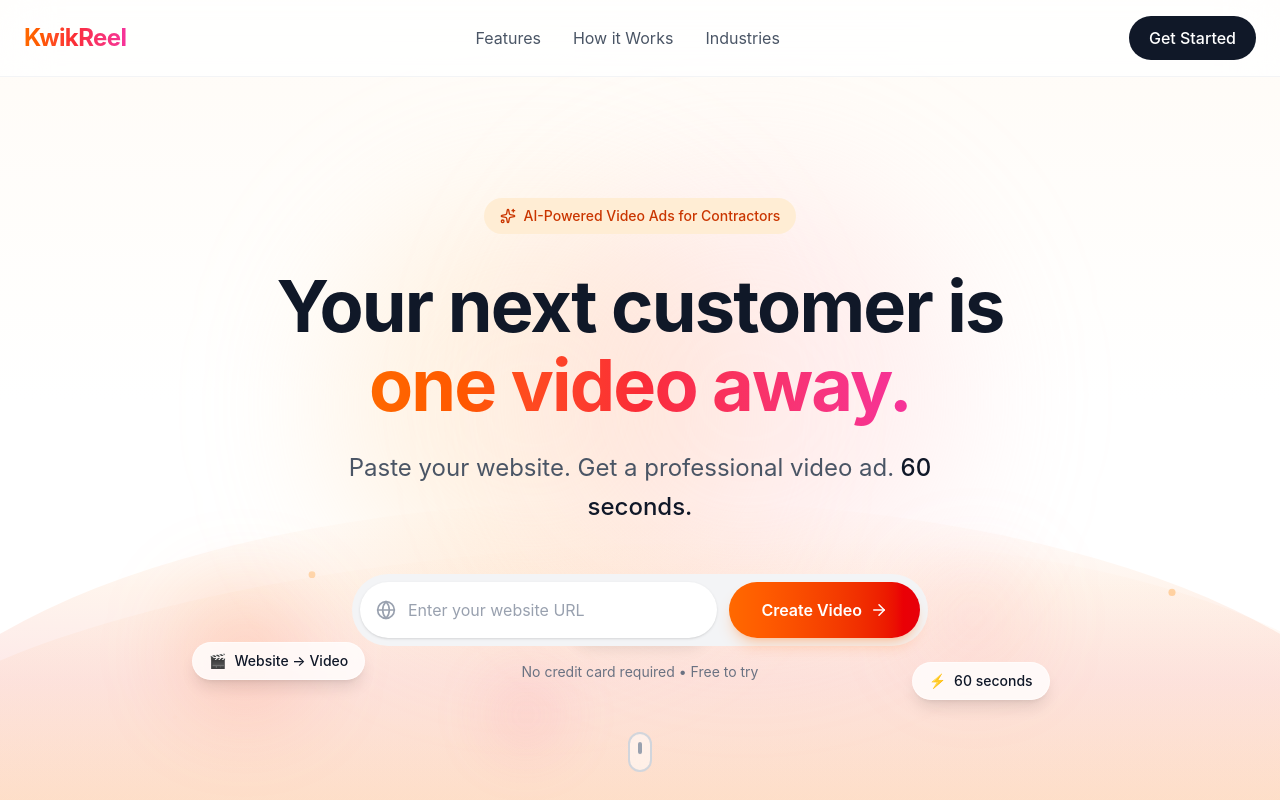
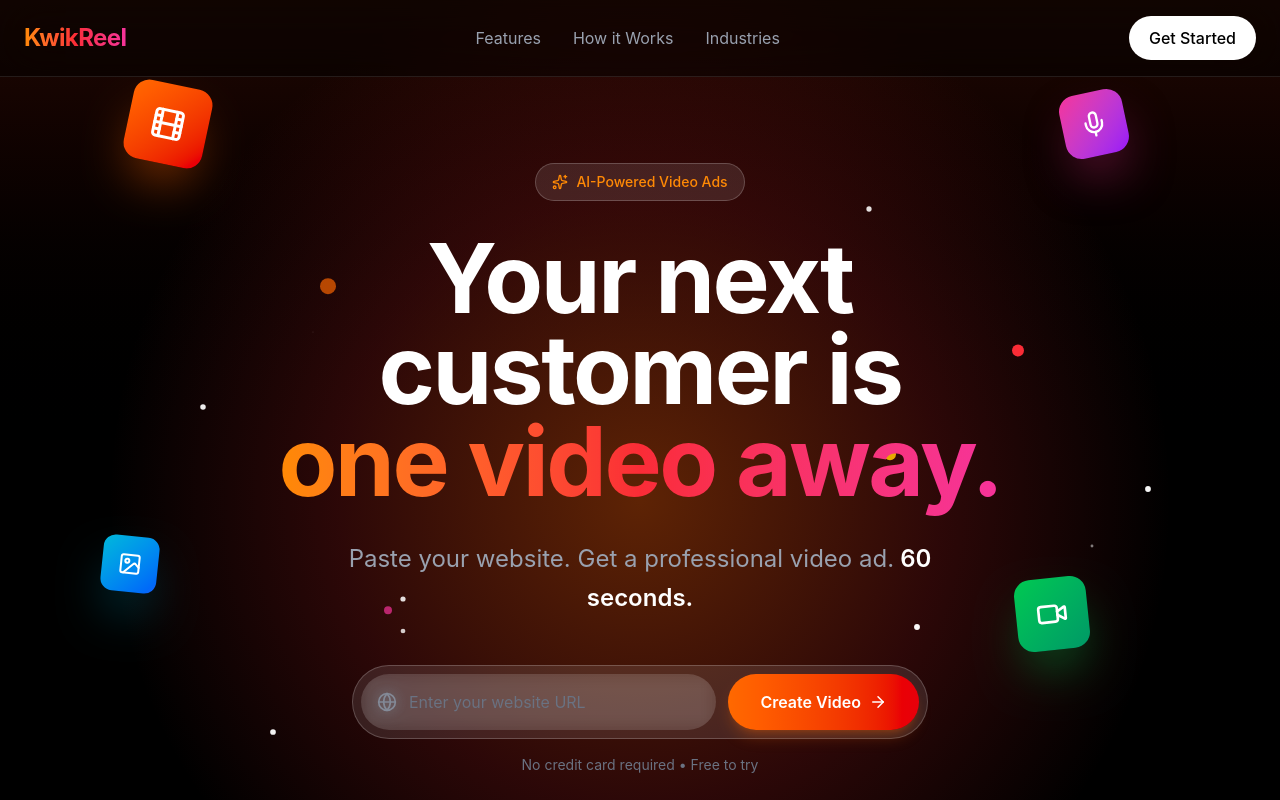
Before and after one commit to biju5555-arch/kwikreel-platform, a Next.js app: page / in a window 1280 px wide. Shown: the top 800 px of the page. Built offline with nearby package versions, Linux system fonts and the light colour scheme.

Commit message:
Olipop-style hero: dark theme, dramatic parallax, floating icons, mouse tracking

```diff
--- a/src/app/page.tsx
+++ b/src/app/page.tsx
@@ -1,16 +1,86 @@
 'use client';
 
-import { useState, useRef } from 'react';
-import { motion, useScroll, useTransform, useInView } from 'framer-motion';
-import { ArrowRight, Play, Sparkles, Zap, Globe, Clock, CheckCircle2, ChevronRight } from 'lucide-react';
+import { useState, useRef, useEffect } from 'react';
+import { motion, useScroll, useTransform, useInView, useMotionValue, useSpring } from 'framer-motion';
+import { ArrowRight, Sparkles, Zap, Globe, Clock, CheckCircle2, ChevronRight, Film, Video, Mic, Image as ImageIcon } from 'lucide-react';
 import Link from 'next/link';
 
 // Animated gradient text component
 function GradientText({ children, className = '' }: { children: React.ReactNode; className?: string }) {
   return (
-    <span className={`bg-gradient-to-r from-orange-500 via-red-500 to-pink-500 bg-clip-text text-transparent ${className}`}>
+    <span className={`bg-gradient-to-r from-orange-400 via-red-500 to-pink-500 bg-clip-text text-transparent ${className}`}>
       {children}
     </span>
+  );
+}
+
+// Parallax floating element
+function FloatingElement({
+  children,
+  className = '',
+  speed = 1,
+  rotateSpeed = 0,
+  delay = 0
+}: {
+  children: React.ReactNode;
+  className?: string;
+  speed?: number;
+  rotateSpeed?: number;
+  delay?: number;
+}) {
+  const ref = useRef(null);
+  const { scrollYProgress } = useScroll();
+  const y = useTransform(scrollYProgress, [0, 1], [0, -200 * speed]);
+  const rotate = useTransform(scrollYProgress, [0, 1], [0, 360 * rotateSpeed]);
+
+  return (
+    <motion.div
+      ref={ref}
+      style={{ y, rotate }}
+      initial={{ opacity: 0, scale: 0 }}
+      animate={{ opacity: 1, scale: 1 }}
+      transition={{
+        duration: 0.8,
+        delay,
+        type: "spring",
+        stiffness: 100
+      }}
+      className={className}
+    >
+      {children}
+    </motion.div>
+  );
+}
+
+// Mouse parallax wrapper
+function MouseParallax({ children, strength = 20 }: { children: React.ReactNode; strength?: number }) {
+  const ref = useRef<HTMLDivElement>(null);
+  const mouseX = useMotionValue(0);
+  const mouseY = useMotionValue(0);
+
+  const springConfig = { damping: 25, stiffness: 150 };
+  const x = useSpring(mouseX, springConfig);
+  const y = useSpring(mouseY, springConfig);
+
+  useEffect(() => {
+    const handleMouseMove = (e: MouseEvent) => {
+      const rect = ref.current?.getBoundingClientRect();
+      if (rect) {
+        const centerX = rect.left + rect.width / 2;
+        const centerY = rect.top + rect.height / 2;
+        mouseX.set((e.clientX - centerX) / strength);
+        mouseY.set((e.clientY - centerY) / strength);
+      }
+    };
+
+    window.addEventListener('mousemove', handleMouseMove);
+    return () => window.removeEventListener('mousemove', handleMouseMove);
+  }, [mouseX, mouseY, strength]);
+
+  return (
+    <motion.div ref={ref} style={{ x, y }}>
+      {children}
+    </motion.div>
   );
 }
 
@@ -85,7 +155,7 @@
     offset: ['start start', 'end start']
   });
 
-  const heroY = useTransform(scrollYProgress, [0, 1], [0, 200]);
+  const heroScale = useTransform(scrollYProgress, [0, 1], [1, 0.8]);
   const heroOpacity = useTransform(scrollYProgress, [0, 0.5], [1, 0]);
 
   const handleGetStarted = () => {
@@ -97,13 +167,13 @@
   };
 
   return (
-    <div className="bg-white text-gray-900 overflow-x-hidden">
+    <div className="bg-black text-white overflow-x-hidden">
       {/* Navigation */}
       <motion.nav
         initial={{ opacity: 0, y: -20 }}
         animate={{ opacity: 1, y: 0 }}
         transition={{ duration: 0.6 }}
-        className="fixed top-0 left-0 right-0 z-50 bg-white/80 backdrop-blur-xl border-b border-gray-100"
+        className="fixed top-0 left-0 right-0 z-50 bg-black/50 backdrop-blur-xl border-b border-white/10"
       >
         <div className="max-w-7xl mx-auto px-6 py-4 flex items-center justify-between">
           <Link href="/" className="flex items-center gap-2">
@@ -112,55 +182,157 @@
             </span>
           </Link>
           <div className="hidden md:flex items-center gap-8">
-            <a href="#features" className="text-gray-600 hover:text-gray-900 transition-colors">Features</a>
-            <a href="#how-it-works" className="text-gray-600 hover:text-gray-900 transition-colors">How it Works</a>
-            <a href="#industries" className="text-gray-600 hover:text-gray-900 transition-colors">Industries</a>
+            <a href="#features" className="text-gray-400 hover:text-white transition-colors">Features</a>
+            <a href="#how-it-works" className="text-gray-400 hover:text-white transition-colors">How it Works</a>
+            <a href="#industries" className="text-gray-400 hover:text-white transition-colors">Industries</a>
           </div>
           <Link
             href="/quick"
-            className="px-5 py-2.5 bg-gray-900 text-white rounded-full font-medium hover:bg-gray-800 transition-colors"
+            className="px-5 py-2.5 bg-white text-black rounded-full font-medium hover:bg-gray-200 transition-colors"
           >
             Get Started
           </Link>
         </div>
       </motion.nav>
 
-      {/* Hero Section */}
-      <section ref={heroRef} className="relative min-h-screen flex items-center justify-center pt-20 overflow-hidden">
-        {/* Animated background gradient */}
-        <div className="absolute inset-0 bg-gradient-to-b from-orange-50/50 via-white to-white" />
+      {/* Hero Section - Olipop Style */}
+      <section ref={heroRef} className="relative min-h-[120vh] flex items-center justify-center overflow-hidden bg-black">
+        {/* Dramatic gradient background */}
+        <div className="absolute inset-0">
+          <div className="absolute inset-0 bg-gradient-to-b from-orange-950/50 via-black to-black" />
           <motion.div
-          className="absolute top-1/4 left-1/4 w-96 h-96 bg-orange-200/30 rounded-full blur-3xl"
+            className="absolute top-0 left-1/2 -translate-x-1/2 w-[1000px] h-[1000px] rounded-full"
+            style={{
+              background: 'radial-gradient(circle, rgba(234,88,12,0.4) 0%, rgba(220,38,38,0.2) 40%, transparent 70%)',
+            }}
             animate={{
               scale: [1, 1.2, 1],
-            x: [0, 50, 0],
-            y: [0, 30, 0],
             }}
             transition={{ duration: 8, repeat: Infinity, ease: "easeInOut" }}
           />
+        </div>
+
+        {/* Floating parallax elements */}
+        <div className="absolute inset-0 pointer-events-none">
+          {/* Large floating icons */}
+          <FloatingElement
+            className="absolute top-[15%] left-[10%]"
+            speed={0.3}
+            delay={0.2}
+          >
+            <MouseParallax strength={30}>
+              <div className="w-20 h-20 rounded-2xl bg-gradient-to-br from-orange-500 to-red-600 flex items-center justify-center shadow-2xl shadow-orange-500/50 rotate-12">
+                <Film className="text-white" size={36} />
+              </div>
+            </MouseParallax>
+          </FloatingElement>
+
+          <FloatingElement
+            className="absolute top-[20%] right-[12%]"
+            speed={0.5}
+            delay={0.4}
+          >
+            <MouseParallax strength={25}>
+              <div className="w-16 h-16 rounded-2xl bg-gradient-to-br from-pink-500 to-purple-600 flex items-center justify-center shadow-2xl shadow-pink-500/50 -rotate-12">
+                <Mic className="text-white" size={28} />
+              </div>
+            </MouseParallax>
+          </FloatingElement>
+
+          <FloatingElement
+            className="absolute bottom-[30%] left-[8%]"
+            speed={0.4}
+            delay={0.6}
+          >
+            <MouseParallax strength={35}>
+              <div className="w-14 h-14 rounded-xl bg-gradient-to-br from-cyan-500 to-blue-600 flex items-center justify-center shadow-2xl shadow-cyan-500/50 rotate-6">
+                <ImageIcon className="text-white" size={24} />
+              </div>
+            </MouseParallax>
+          </FloatingElement>
+
+          <FloatingElement
+            className="absolute bottom-[25%] right-[15%]"
+            speed={0.35}
+            delay={0.8}
+          >
+            <MouseParallax strength={28}>
+              <div className="w-18 h-18 rounded-2xl bg-gradient-to-br from-green-500 to-emerald-600 flex items-center justify-center shadow-2xl shadow-green-500/50 -rotate-6 p-4">
+                <Video className="text-white" size={32} />
+              </div>
+            </MouseParallax>
+          </FloatingElement>
+
+          {/* Floating orbs */}
           <motion.div
-          className="absolute bottom-1/4 right-1/4 w-96 h-96 bg-red-200/30 rounded-full blur-3xl"
+            className="absolute top-[30%] left-[25%] w-4 h-4 rounded-full bg-orange-500"
             animate={{
-            scale: [1.2, 1, 1.2],
-            x: [0, -50, 0],
               y: [0, -30, 0],
+              opacity: [0.5, 1, 0.5],
             }}
-          transition={{ duration: 8, repeat: Infinity, ease: "easeInOut" }}
+            transition={{ duration: 3, repeat: Infinity, delay: 0 }}
+          />
+          <motion.div
+            className="absolute top-[40%] right-[20%] w-3 h-3 rounded-full bg-red-500"
+            animate={{
+              y: [0, -40, 0],
+              opacity: [0.5, 1, 0.5],
+            }}
+            transition={{ duration: 4, repeat: Infinity, delay: 0.5 }}
+          />
+          <motion.div
+            className="absolute bottom-[35%] left-[30%] w-2 h-2 rounded-full bg-pink-500"
+            animate={{
+              y: [0, -25, 0],
+              opacity: [0.5, 1, 0.5],
+            }}
+            transition={{ duration: 2.5, repeat: Infinity, delay: 1 }}
+          />
+          <motion.div
+            className="absolute top-[50%] right-[30%] w-3 h-3 rounded-full bg-yellow-500"
+            animate={{
+              y: [0, -35, 0],
+              opacity: [0.5, 1, 0.5],
+            }}
+            transition={{ duration: 3.5, repeat: Infinity, delay: 1.5 }}
           />
 
+          {/* Sparkle particles */}
+          {[...Array(12)].map((_, i) => (
             <motion.div
-          style={{ y: heroY, opacity: heroOpacity }}
-          className="relative z-10 max-w-5xl mx-auto px-6 text-center"
+              key={i}
+              className="absolute w-1 h-1 rounded-full bg-white"
+              style={{
+                top: `${20 + Math.random() * 60}%`,
+                left: `${10 + Math.random() * 80}%`,
+              }}
+              animate={{
+                opacity: [0, 1, 0],
+                scale: [0, 1.5, 0],
+              }}
+              transition={{
+                duration: 2 + Math.random() * 2,
+                repeat: Infinity,
+                delay: Math.random() * 3,
+              }}
+            />
+          ))}
+        </div>
+
+        {/* Main content */}
+        <motion.div
+          style={{ scale: heroScale, opacity: heroOpacity }}
+          className="relative z-10 max-w-5xl mx-auto px-6 text-center pt-20"
         >
           {/* Badge */}
           <motion.div
             initial={{ opacity: 0, y: 20 }}
             animate={{ opacity: 1, y: 0 }}
             transition={{ duration: 0.6, delay: 0.2 }}
-            className="inline-flex items-center gap-2 px-4 py-2 bg-orange-100 rounded-full text-orange-700 text-sm font-medium mb-8"
+            className="inline-flex items-center gap-2 px-4 py-2 bg-white/10 backdrop-blur-sm rounded-full text-orange-400 text-sm font-medium mb-8 border border-white/20"
           >
             <Sparkles size={16} />
-            AI-Powered Video Ads for Contractors
+            AI-Powered Video Ads
           </motion.div>
 
           {/* Main headline */}
@@ -168,9 +340,11 @@
             initial={{ opacity: 0, y: 30 }}
             animate={{ opacity: 1, y: 0 }}
             transition={{ duration: 0.8, delay: 0.3 }}
-            className="text-5xl sm:text-6xl md:text-7xl font-bold tracking-tight leading-[1.1] mb-6"
+            className="text-5xl sm:text-7xl md:text-8xl font-bold tracking-tight leading-[0.95] mb-8"
           >
-            Your next customer is
+            <span className="text-white">Your next</span>
+            <br />
+            <span className="text-white">customer is</span>
             <br />
             <GradientText>one video away.</GradientText>
           </motion.h1>
@@ -180,10 +354,10 @@
             initial={{ opacity: 0, y: 30 }}
             animate={{ opacity: 1, y: 0 }}
             transition={{ duration: 0.8, delay: 0.4 }}
-            className="text-xl md:text-2xl text-gray-600 mb-12 max-w-2xl mx-auto leading-relaxed"
+            className="text-xl md:text-2xl text-gray-400 mb-12 max-w-2xl mx-auto leading-relaxed"
           >
             Paste your website. Get a professional video ad.
-            <span className="text-gray-900 font-medium"> 60 seconds.</span>
+            <span className="text-white font-semibold"> 60 seconds.</span>
           </motion.p>
 
           {/* URL Input */}
@@ -193,20 +367,20 @@
             transition={{ duration: 0.8, delay: 0.5 }}
             className="max-w-xl mx-auto"
           >
-            <div className="flex flex-col sm:flex-row gap-3 p-2 bg-gray-100 rounded-2xl sm:rounded-full">
+            <div className="flex flex-col sm:flex-row gap-3 p-2 bg-white/10 backdrop-blur-md rounded-2xl sm:rounded-full border border-white/20">
               <div className="flex-1 relative">
-                <Globe className="absolute left-4 top-1/2 -translate-y-1/2 text-gray-400" size={20} />
+                <Globe className="absolute left-4 top-1/2 -translate-y-1/2 text-gray-500" size={20} />
                 <input
                   type="url"
                   value={url}
                   onChange={(e) => setUrl(e.target.value)}
                   placeholder="Enter your website URL"
-                  className="w-full bg-white rounded-xl sm:rounded-full pl-12 pr-4 py-4 text-gray-900 placeholder-gray-400 focus:outline-none focus:ring-2 focus:ring-orange-500 shadow-sm"
+                  className="w-full bg-white/10 rounded-xl sm:rounded-full pl-12 pr-4 py-4 text-white placeholder-gray-500 focus:outline-none focus:ring-2 focus:ring-orange-500 backdrop-blur-sm"
                 />
               </div>
               <button
                 onClick={handleGetStarted}
-                className="px-8 py-4 bg-gradient-to-r from-orange-500 to-red-600 hover:from-orange-600 hover:to-red-700 rounded-xl sm:rounded-full font-semibold text-white transition-all shadow-lg shadow-orange-500/25 flex items-center justify-center gap-2 group"
+                className="px-8 py-4 bg-gradient-to-r from-orange-500 to-red-600 hover:from-orange-400 hover:to-red-500 rounded-xl sm:rounded-full font-semibold text-white transition-all shadow-lg shadow-orange-500/25 flex items-center justify-center gap-2 group"
               >
                 Create Video
                 <ArrowRight size={18} className="group-hover:translate-x-1 transition-transform" />
@@ -217,143 +391,41 @@
             </p>
           </motion.div>
 
-        </motion.div>
-
-        {/* Flowing animation that blends into background */}
-        <div className="absolute bottom-0 left-0 right-0 h-[50vh] pointer-events-none overflow-hidden">
-          {/* Animated flowing shapes */}
+          {/* Floating labels */}
+          <div className="mt-16 flex flex-wrap justify-center gap-4">
+            {['Script', 'Voiceover', 'Visuals', 'Video'].map((item, i) => (
               <motion.div
-            className="absolute bottom-0 left-1/2 -translate-x-1/2 w-[120%] h-full"
-            initial={{ opacity: 0 }}
-            animate={{ opacity: 1 }}
-            transition={{ delay: 0.8, duration: 1.5 }}
-          >
-            {/* Primary flowing wave */}
-            <motion.div
-              className="absolute bottom-0 left-0 right-0 h-[300px]"
-              style={{
-                background: 'linear-gradient(180deg, transparent 0%, rgba(249,115,22,0.08) 30%, rgba(239,68,68,0.12) 60%, rgba(249,115,22,0.15) 100%)',
-                borderRadius: '50% 50% 0 0 / 100% 100% 0 0',
-              }}
-              animate={{
-                scaleX: [1, 1.05, 1],
-                scaleY: [1, 1.1, 1],
-              }}
-              transition={{ duration: 6, repeat: Infinity, ease: "easeInOut" }}
-            />
-
-            {/* Secondary flowing wave */}
-            <motion.div
-              className="absolute bottom-0 left-0 right-0 h-[250px]"
-              style={{
-                background: 'linear-gradient(180deg, transparent 0%, rgba(251,146,60,0.06) 40%, rgba(249,115,22,0.1) 100%)',
-                borderRadius: '60% 40% 0 0 / 100% 100% 0 0',
-              }}
-              animate={{
-                scaleX: [1.05, 1, 1.05],
-                scaleY: [1.1, 1, 1.1],
-              }}
-              transition={{ duration: 5, repeat: Infinity, ease: "easeInOut", delay: 0.5 }}
-            />
-
-            {/* Floating orbs */}
-            <motion.div
-              className="absolute bottom-20 left-[20%] w-32 h-32 rounded-full bg-gradient-to-br from-orange-400/20 to-red-400/20 blur-2xl"
-              animate={{
-                y: [0, -30, 0],
-                x: [0, 20, 0],
-                scale: [1, 1.2, 1],
-              }}
-              transition={{ duration: 7, repeat: Infinity, ease: "easeInOut" }}
-            />
-            <motion.div
-              className="absolute bottom-32 right-[25%] w-24 h-24 rounded-full bg-gradient-to-br from-pink-400/15 to-orange-400/15 blur-2xl"
-              animate={{
-                y: [0, -40, 0],
-                x: [0, -15, 0],
-                scale: [1.1, 1, 1.1],
-              }}
-              transition={{ duration: 6, repeat: Infinity, ease: "easeInOut", delay: 1 }}
-            />
-            <motion.div
-              className="absolute bottom-10 left-[40%] w-20 h-20 rounded-full bg-gradient-to-br from-red-400/10 to-pink-400/10 blur-xl"
-              animate={{
-                y: [0, -25, 0],
-                scale: [1, 1.3, 1],
-              }}
-              transition={{ duration: 5, repeat: Infinity, ease: "easeInOut", delay: 2 }}
-            />
-
-            {/* Sparkle particles */}
-            {[...Array(6)].map((_, i) => (
-              <motion.div
-                key={i}
-                className="absolute w-2 h-2 rounded-full bg-orange-400/40"
-                style={{
-                  bottom: `${15 + Math.random() * 30}%`,
-                  left: `${15 + i * 12 + Math.random() * 10}%`,
-                }}
-                animate={{
-                  y: [0, -60 - Math.random() * 40, 0],
-                  opacity: [0, 1, 0],
-                  scale: [0.5, 1, 0.5],
-                }}
-                transition={{
-                  duration: 3 + Math.random() * 2,
-                  repeat: Infinity,
-                  delay: i * 0.4,
-                  ease: "easeOut",
-                }}
-              />
-            ))}
-          </motion.div>
-
-          {/* Floating badges that emerge from the flow */}
-          <motion.div
-            className="absolute bottom-[30%] left-[15%] px-4 py-2 bg-white/80 backdrop-blur-sm rounded-full text-sm font-medium shadow-lg border border-white/50"
+                key={item}
                 initial={{ opacity: 0, y: 20 }}
                 animate={{ opacity: 1, y: 0 }}
-            transition={{ delay: 1.2, duration: 0.8 }}
+                transition={{ delay: 0.8 + i * 0.1 }}
+                className="px-4 py-2 bg-white/5 backdrop-blur-sm rounded-full text-sm font-medium text-gray-300 border border-white/10"
               >
-            <span className="mr-2">🎬</span>Website → Video
+                ✓ {item}
               </motion.div>
-          <motion.div
-            className="absolute bottom-[25%] right-[18%] px-4 py-2 bg-white/80 backdrop-blur-sm rounded-full text-sm font-medium shadow-lg border border-white/50"
-            initial={{ opacity: 0, y: 20 }}
-            animate={{ opacity: 1, y: 0 }}
-            transition={{ delay: 1.5, duration: 0.8 }}
-          >
-            <span className="mr-2">⚡</span>60 seconds
+            ))}
+          </div>
         </motion.div>
-          <motion.div
-            className="absolute bottom-[40%] left-1/2 -translate-x-1/2 px-4 py-2 bg-white/80 backdrop-blur-sm rounded-full text-sm font-medium shadow-lg border border-white/50"
-            initial={{ opacity: 0, scale: 0.8 }}
-            animate={{ opacity: 1, scale: 1 }}
-            transition={{ delay: 1.8, duration: 0.8 }}
-          >
-            <span className="mr-2">✨</span>AI-Powered
-          </motion.div>
-        </div>
 
         {/* Scroll indicator */}
         <motion.div
           initial={{ opacity: 0 }}
           animate={{ opacity: 1 }}
-          transition={{ delay: 2 }}
+          transition={{ delay: 1.5 }}
           className="absolute bottom-8 left-1/2 -translate-x-1/2 z-10"
         >
           <motion.div
             animate={{ y: [0, 10, 0] }}
             transition={{ duration: 1.5, repeat: Infinity }}
-            className="w-6 h-10 rounded-full border-2 border-gray-300 bg-white/50 backdrop-blur-sm flex items-start justify-center p-2"
+            className="w-6 h-10 rounded-full border-2 border-white/30 flex items-start justify-center p-2"
           >
-            <motion.div className="w-1.5 h-3 bg-gray-400 rounded-full" />
+            <motion.div className="w-1.5 h-3 bg-white/50 rounded-full" />
           </motion.div>
         </motion.div>
       </section>
 
       {/* Features Section */}
-      <section id="features" className="py-32 bg-white">
+      <section id="features" className="py-32 bg-white text-gray-900">
         <div className="max-w-7xl mx-auto px-6">
           <FadeIn className="text-center mb-20">
             <h2 className="text-4xl md:text-5xl font-bold tracking-tight mb-6">
@@ -390,7 +462,7 @@
       </section>
 
       {/* How It Works Section */}
-      <section id="how-it-works" className="py-32 bg-gray-50">
+      <section id="how-it-works" className="py-32 bg-gray-50 text-gray-900">
         <div className="max-w-7xl mx-auto px-6">
           <div className="grid lg:grid-cols-2 gap-16 items-center">
             <div>
@@ -486,7 +558,7 @@
       </section>
 
       {/* Industries Section */}
-      <section id="industries" className="py-32 bg-white">
+      <section id="industries" className="py-32 bg-white text-gray-900">
         <div className="max-w-7xl mx-auto px-6">
           <FadeIn className="text-center mb-16">
             <h2 className="text-4xl md:text-5xl font-bold tracking-tight mb-6">
@@ -515,7 +587,7 @@
       </section>
 
       {/* CTA Section */}
-      <section className="py-32 bg-gray-900 relative overflow-hidden">
+      <section className="py-32 bg-black relative overflow-hidden">
         {/* Background animation */}
         <motion.div
           className="absolute top-0 left-1/4 w-[600px] h-[600px] bg-orange-600/20 rounded-full blur-3xl"
@@ -552,7 +624,6 @@
                 <ChevronRight size={18} className="group-hover:translate-x-1 transition-transform" />
               </Link>
               <button className="px-8 py-4 border border-gray-700 text-white rounded-full font-semibold hover:bg-gray-800 transition-colors inline-flex items-center justify-center gap-2">
-                <Play size={18} />
                 Watch Demo
               </button>
             </div>
@@ -561,21 +632,21 @@
       </section>
 
       {/* Footer */}
-      <footer className="py-12 bg-white border-t border-gray-100">
+      <footer className="py-12 bg-black border-t border-white/10">
         <div className="max-w-7xl mx-auto px-6">
           <div className="flex flex-col md:flex-row items-center justify-between gap-6">
             <div className="flex items-center gap-2">
               <span className="text-xl font-bold tracking-tight">
                 <GradientText>KwikReel</GradientText>
               </span>
-              <span className="text-gray-400">by Barbarian Labs</span>
+              <span className="text-gray-600">by Barbarian Labs</span>
             </div>
-            <div className="flex items-center gap-8 text-sm text-gray-600">
-              <a href="#" className="hover:text-gray-900 transition-colors">Privacy</a>
-              <a href="#" className="hover:text-gray-900 transition-colors">Terms</a>
-              <a href="#" className="hover:text-gray-900 transition-colors">Contact</a>
+            <div className="flex items-center gap-8 text-sm text-gray-500">
+              <a href="#" className="hover:text-white transition-colors">Privacy</a>
+              <a href="#" className="hover:text-white transition-colors">Terms</a>
+              <a href="#" className="hover:text-white transition-colors">Contact</a>
             </div>
-            <p className="text-sm text-gray-400">
+            <p className="text-sm text-gray-600">
               © 2026 KwikReel. All rights reserved.
             </p>
           </div>
```
Lines whose indentation alone changed are shown as unchanged.
